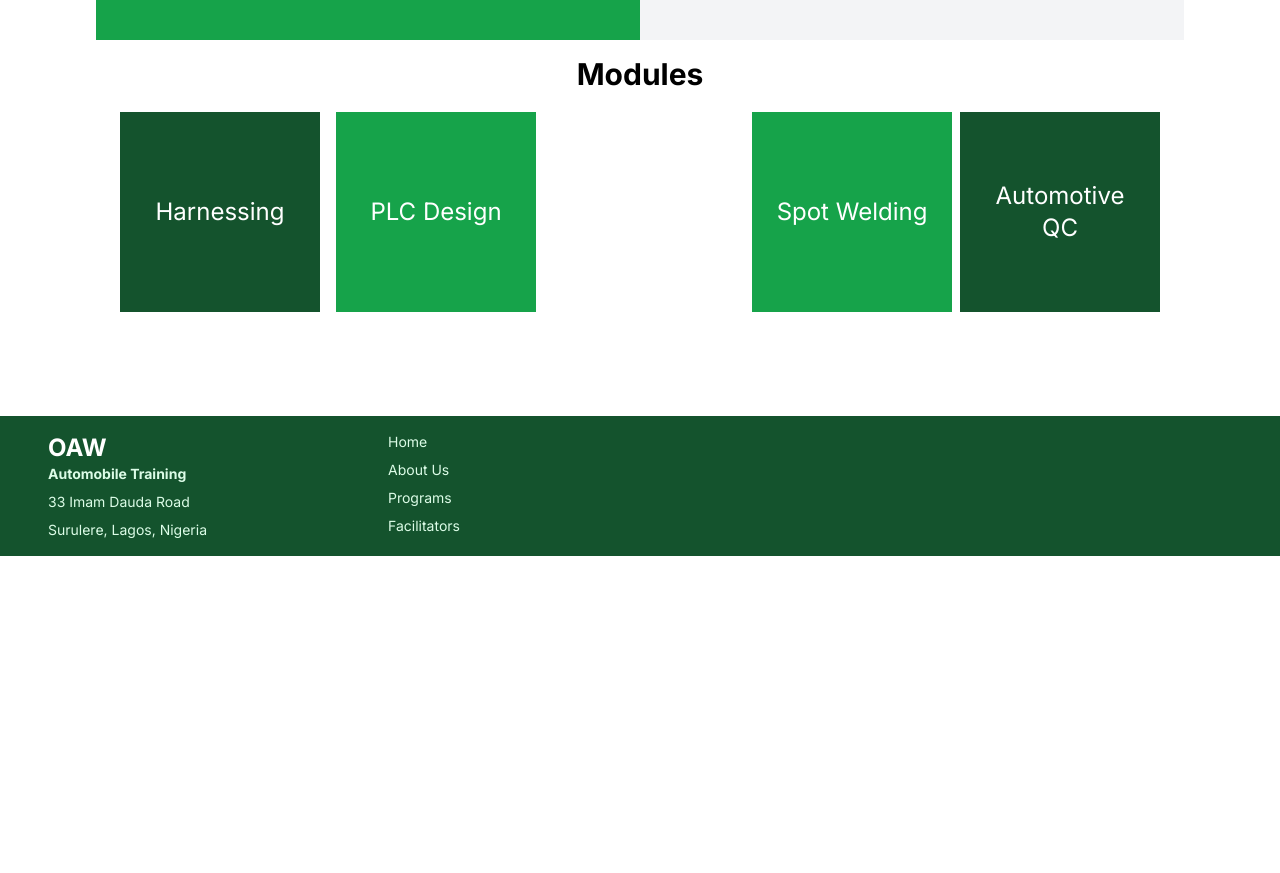
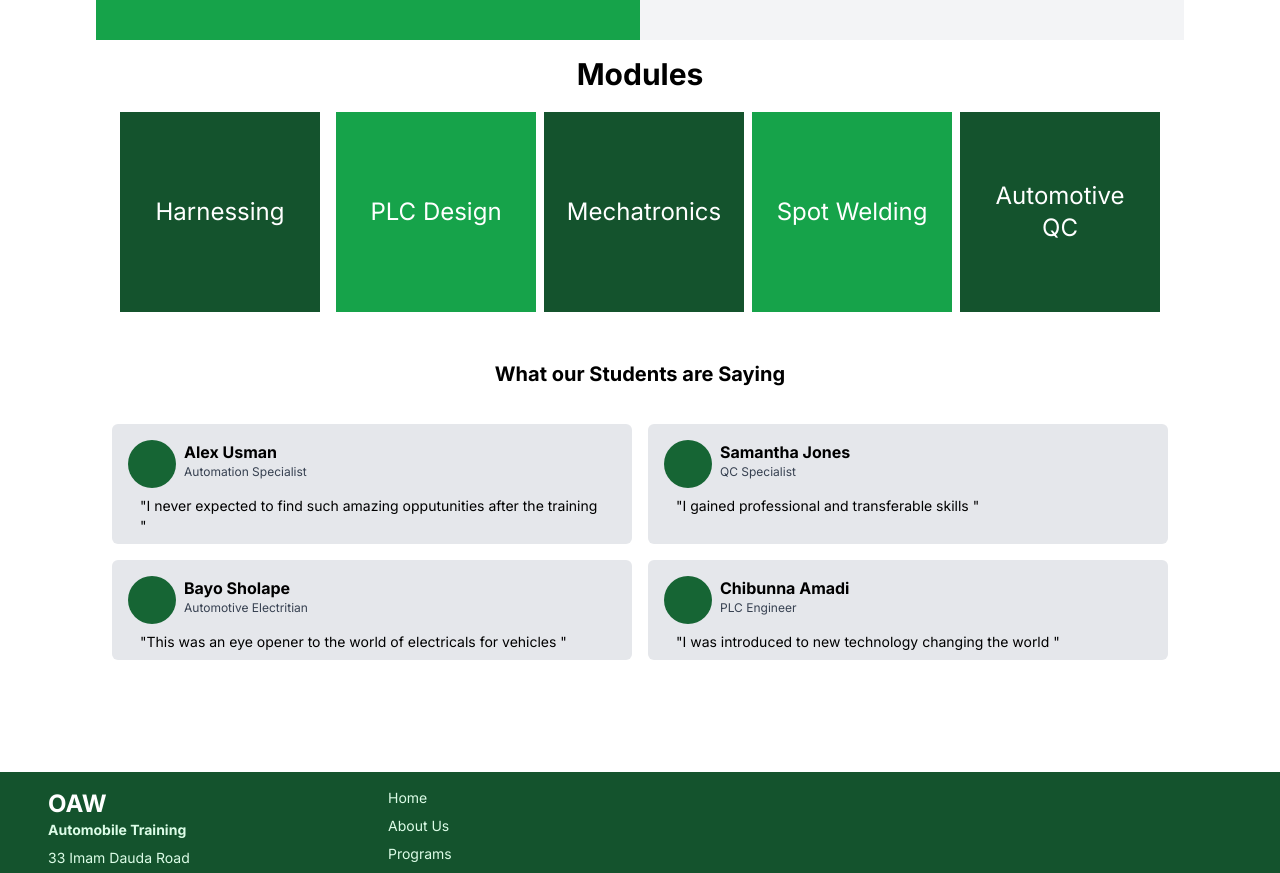
Before and after one commit to sheyax/OAWTraining, a Next.js app: page / in a window 1280 px wide. Shown: the part 768-1641 px from the top of the page. Before the commit the page ends 1324 px from the top, so only its background shows below. Built offline with nearby package versions, Linux system fonts and the light colour scheme.

Commit message:
testimonials

```diff
--- a/app/page.tsx
+++ b/app/page.tsx
@@ -1,6 +1,7 @@
 import Banner from "@/components/Banner";
 import Intro from "@/components/Intro";
 import Modules from "@/components/Modules";
+import Testimonials from "@/components/Testimonials";
 import Image from "next/image";
 
 export default function Home() {
@@ -9,6 +10,7 @@ export default function Home() {
       <Banner/>
       <Intro/>
       <Modules/>
+      <Testimonials/>
     </main>
   );
 }
--- a/components/Modules.tsx
+++ b/components/Modules.tsx
@@ -18,7 +18,7 @@ intensity={600}/>
 <ModuleItem
 text='Mechatronics'
 color='green'
-intensity={400}/>
+intensity={900}/>
 <ModuleItem
 text='Spot Welding'
 color='green'
--- /dev/null
+++ b/components/TestimonItem.tsx
@@ -0,0 +1,29 @@
+import React from 'react';
+type Props={
+    name: string;
+    title: string;
+    comment: string;
+}
+
+export default function TestimonItem({name, title, comment}:Props) {
+  return (
+    <div className="bg-gray-200 rounded-md p-2 h-42 mx-2 my-2">
+        <div className='flex p-2 space-x-2'>
+            <div className=" h-12 w-12 rounded-full bg-green-800">
+
+            </div>
+            <div>
+                <h1 className='font-bold'>{name}</h1>
+                <p className='text-xs text-gray-700'>{title}</p>
+            </div>
+        </div>
+<div className="px-5 text-sm">
+<p>   "{comment}"
+            </p>
+
+</div>
+
+
+    </div>
+  );
+}
--- /dev/null
+++ b/components/Testimonials.tsx
@@ -0,0 +1,36 @@
+import React from 'react';
+import TestimonItem from './TestimonItem';
+
+export default function Testimonials() {
+  return (
+    <div className="mt-10 space-y-5 flex flex-col items-center justify-center">
+    <h1 className="text-xl font-bold">What our Students are Saying</h1>
+
+    <div className="grid grid-cols-2 p-2">
+        <TestimonItem
+        name='Alex Usman'
+        title='Automation Specialist'
+        comment="I never expected to find such amazing opputunities after the training "
+        />
+
+<TestimonItem
+        name='Samantha Jones'
+        title='QC Specialist'
+        comment="I gained professional and transferable skills "
+        />
+
+<TestimonItem
+        name='Bayo Sholape'
+        title='Automotive Electritian'
+        comment="This was an eye opener to the world of electricals for vehicles "
+        />
+  <TestimonItem
+        name='Chibunna Amadi'
+        title='PLC Engineer'
+        comment="I was introduced to new technology changing the world "
+        />
+
+    </div>
+    </div>
+  );
+}
```
